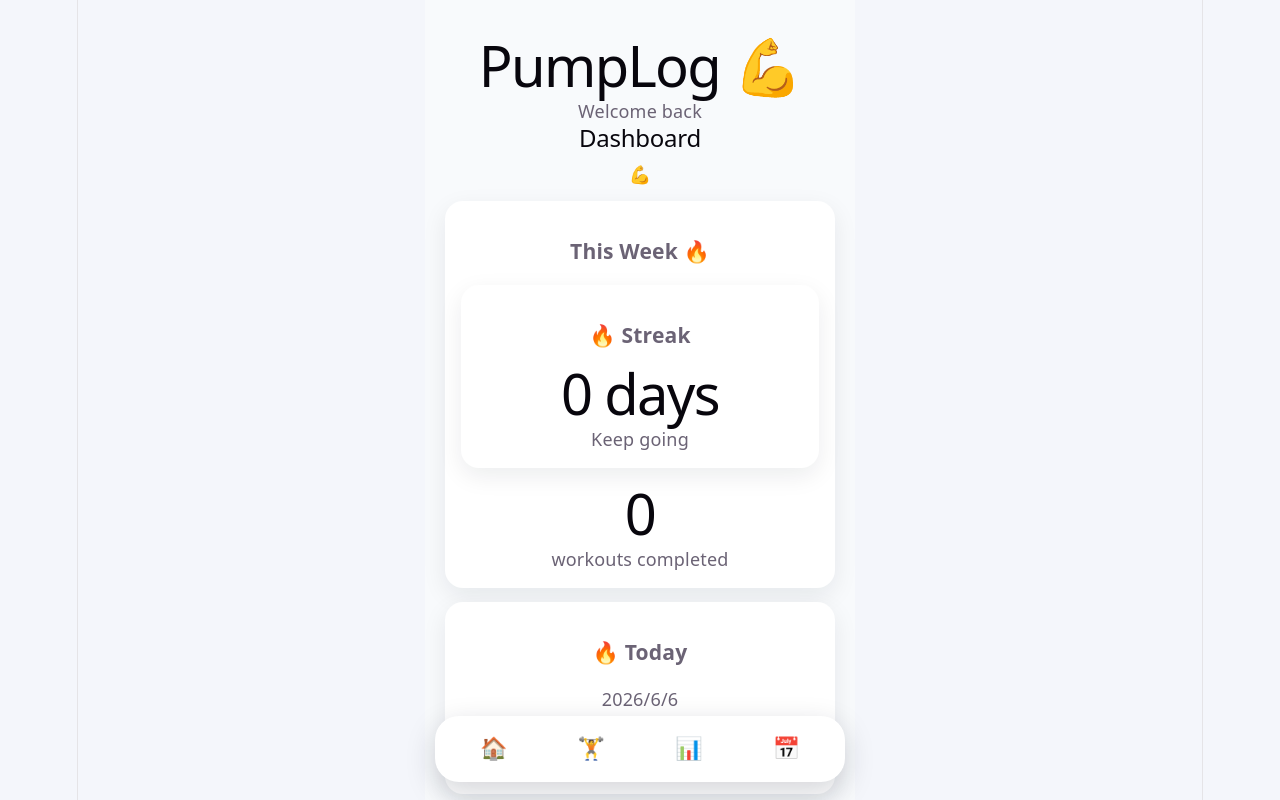
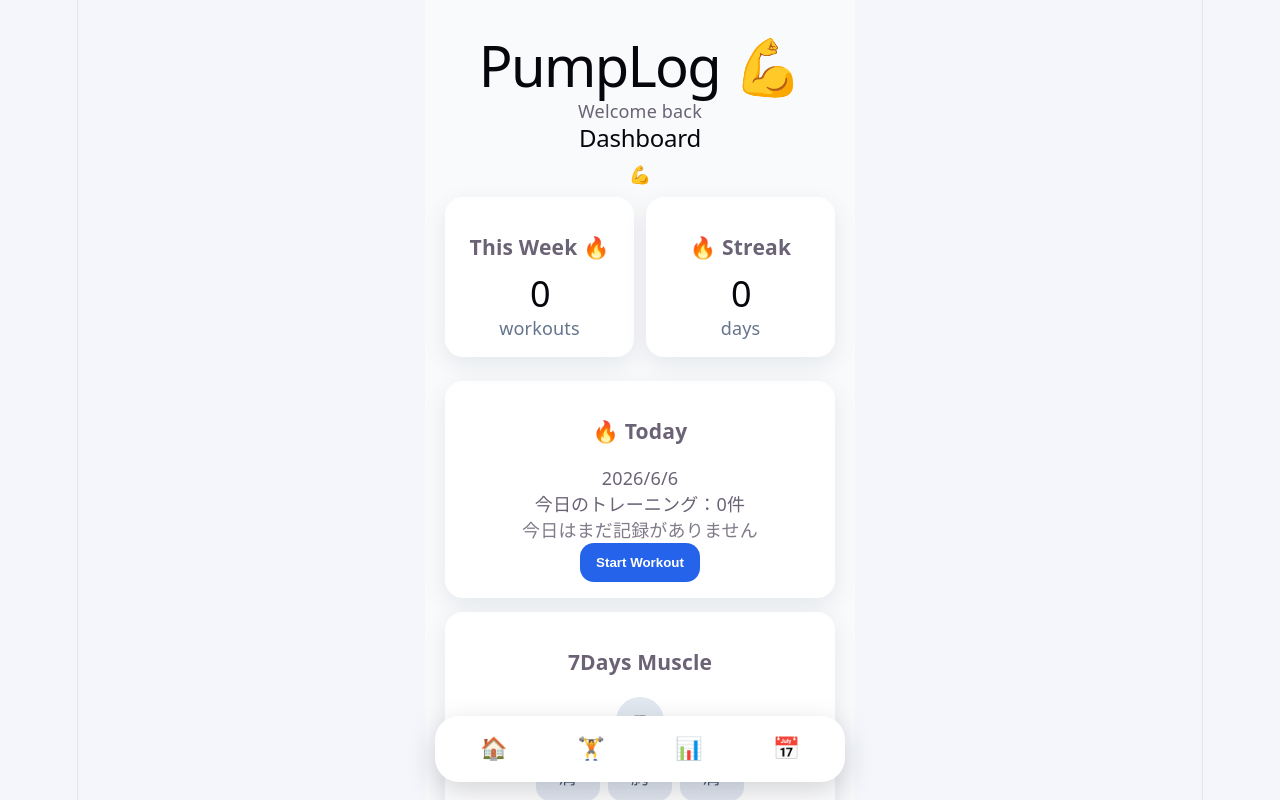
Before and after one commit to k0rrr/PumpLog-Web, a React (Vite) app: page / in a window 1280 px wide. Shown: the top 800 px of the page. Built offline with nearby package versions, Linux system fonts and the light colour scheme.

Commit message:
Improve dashboard and UI design

```diff
--- a/src/App.css
+++ b/src/App.css
@@ -175,3 +175,86 @@ input {
 .body-part.legs {
   width: 96px;
 }
+
+.stats-grid {
+  display: grid;
+  grid-template-columns: 1fr 1fr;
+  gap: 12px;
+}
+
+.stat-card {
+  margin: 10px 0;
+}
+
+.stat-card h1 {
+  font-size: 36px;
+  margin: 8px 0;
+}
+
+.stat-card p {
+  color: #64748b;
+}
+
+.today-message {
+  opacity: 0.85;
+}
+
+.pr-row {
+  display: flex;
+  gap: 14px;
+  align-items: center;
+  margin: 12px 0;
+}
+
+.pr-row span {
+  font-size: 28px;
+}
+
+.pr-row h4 {
+  margin: 0;
+}
+
+.pr-row p {
+  margin: 4px 0 0;
+  color: #64748b;
+}
+
+.balance-card {
+  text-align: center;
+}
+
+.balance-card h1 {
+  font-size: 42px;
+  margin: 10px 0;
+}
+
+.analysis-row {
+  display: flex;
+  justify-content: space-between;
+  align-items: center;
+}
+
+.analysis-row h3 {
+  margin: 0;
+}
+
+.analysis-row p {
+  margin: 0;
+  color: #64748b;
+  font-weight: 700;
+}
+
+.bar-bg {
+  width: 100%;
+  height: 12px;
+  background: #e2e8f0;
+  border-radius: 999px;
+  overflow: hidden;
+  margin-top: 12px;
+}
+
+.bar-fill {
+  height: 100%;
+  background: linear-gradient(135deg, #2563eb, #60a5fa);
+  border-radius: 999px;
+}
--- a/src/App.tsx
+++ b/src/App.tsx
@@ -203,6 +203,7 @@ function streakCount() {
           weeklyCount={weeklyCount()}
           streak={streakCount()}
           goTraining={() => setTab("training")}
+          todaySessions={todaySessions}
         />
       )}
       {tab === "training" && (
--- a/src/pages/Analysis.tsx
+++ b/src/pages/Analysis.tsx
@@ -11,9 +11,27 @@ function Analysis({
   maxPartCount,
   getWeakParts,
 }: Props) {
+
+  const trainedCount = parts.filter(
+    (part) => countPart(part) > 0
+  ).length;
+
   return (
     <div className="analysis-page">
       <h1>7Days Analysis</h1>
+      <div className="training-card balance-card">
+
+      <h3>Weekly Balance</h3>
+
+      <h1>
+        {trainedCount}/{parts.length}
+      </h1>
+
+      <p>
+        muscle groups trained
+      </p>
+
+    </div>
 
       {getWeakParts().length > 0 && (
         <div className="training-card">
--- a/src/pages/Home.tsx
+++ b/src/pages/Home.tsx
@@ -1,4 +1,20 @@
 import MuscleMap from "../components/MuscleMap";
+
+type TrainingExercise = {
+  id: string;
+  name: string;
+  weight: string;
+  reps: string;
+  sets: string;
+};
+
+type TrainingSession = {
+  id: string;
+  title: string;
+  part: string;
+  date: string;
+  exercises: TrainingExercise[];
+};
 
 type Props = {
   today: string;
@@ -8,11 +24,13 @@ type Props = {
   weeklyCount: number;
   streak: number;
   goTraining: () => void;
+  todaySessions: TrainingSession[];
 };
 
 function Home({
   today,
   todayCount,
+  todaySessions,
   trained,
   prs,
   weeklyCount,
@@ -21,7 +39,6 @@ function Home({
 }: Props) {
   return (
     <div className="home-page">
-
       <div className="home-header">
         <div>
           <p>Welcome back</p>
@@ -31,49 +48,46 @@ function Home({
         <span>💪</span>
       </div>
 
-
-      <div className="training-card">
-        <h3>This Week 🔥</h3>
-        <div className="training-card">
-        <h3>🔥 Streak</h3>
-
-        <h1>{streak} days</h1>
-
-        <p>
-            Keep going
-        </p>
+      <div className="stats-grid">
+        <div className="training-card stat-card">
+          <h3>This Week 🔥</h3>
+          <h1>{weeklyCount}</h1>
+          <p>workouts</p>
         </div>
 
-        <h1>{weeklyCount}</h1>
-
-        <p>
-          workouts completed
-        </p>
+        <div className="training-card stat-card">
+          <h3>🔥 Streak</h3>
+          <h1>{streak}</h1>
+          <p>days</p>
+        </div>
       </div>
-
 
       <div className="training-card today-card">
         <h3>🔥 Today</h3>
+        <p>{today}</p>
+        <p>今日のトレーニング：{todayCount}件</p>
 
-        <p>{today}</p>
-
-        <p>
-          今日のトレーニング：
-          {todayCount}件
-        </p>
+        {todaySessions.length === 0 ? (
+          <p className="today-message">
+            今日はまだ記録がありません
+          </p>
+        ) : (
+          todaySessions.map((session) => (
+            <p key={session.id}>
+              {session.title}
+            </p>
+          ))
+        )}
 
         <button onClick={goTraining}>
           Start Workout
         </button>
       </div>
 
-
       <div className="training-card">
         <h3>7Days Muscle</h3>
-
         <MuscleMap trained={trained} />
       </div>
-
 
       <div className="training-card">
         <h3>🏆 PR</h3>
@@ -85,15 +99,26 @@ function Home({
         ) : (
           Object.entries(prs)
             .slice(0, 3)
-            .map(([name, weight]) => (
-              <p key={name}>
-                {name}：{weight}kg
-              </p>
+            .map(([name, weight], index) => (
+              <div className="pr-row" key={name}>
+
+                <span>
+                  {index === 0
+                    ? "🥇"
+                    : index === 1
+                    ? "🥈"
+                    : "🥉"}
+                </span>
+
+                <div>
+                  <h4>{name}</h4>
+                  <p>{weight}kg</p>
+                </div>
+
+              </div>
             ))
         )}
-
       </div>
-
     </div>
   );
 }
```
